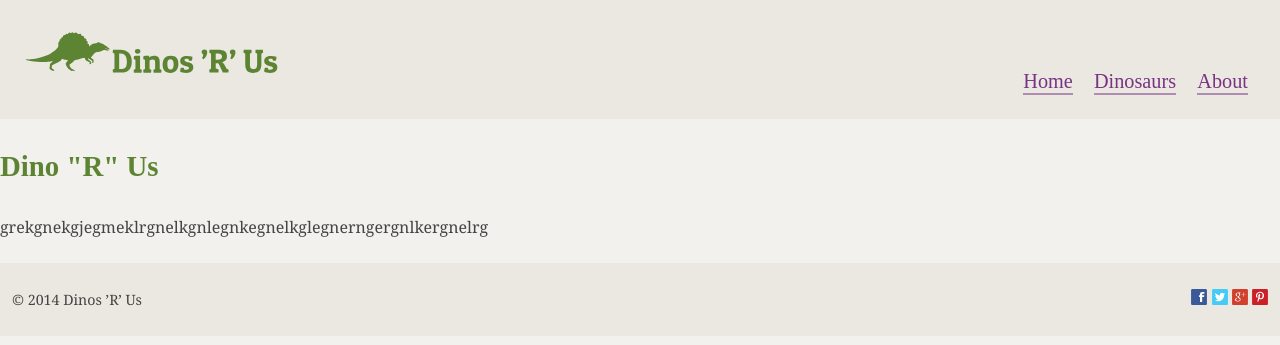
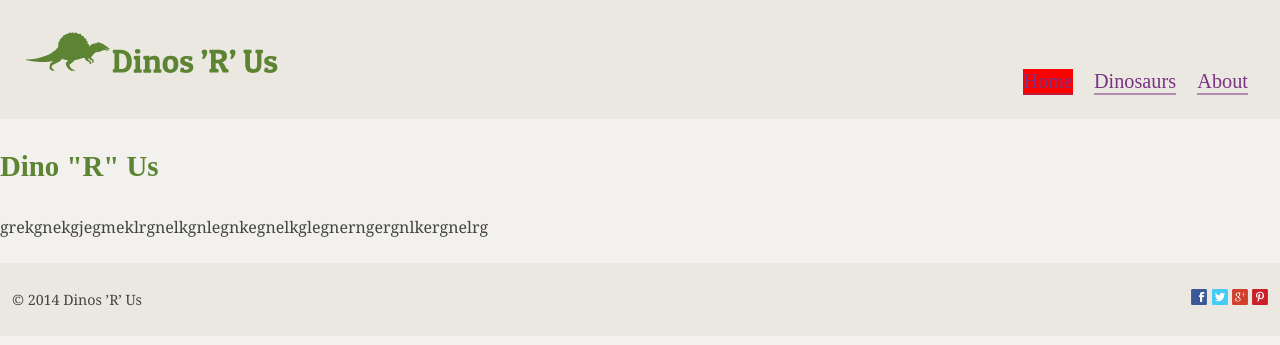
Before and after one commit to lorefranko/inclass-ecommerce, a Jekyll site: the page built from index.html, in a window 1280 px wide. Shown: the top 345 px of the page. Built offline with Jekyll 4.4.1, drawn with Linux system fonts in a browser that asks for light colours; some web fonts are replaced.

Commit message:
added colour background jus to home page link

```diff
--- a/_layouts/default.html
+++ b/_layouts/default.html
@@ -30,7 +30,7 @@
     <nav class="unit unit-s-1 unit-m-1 unit-l-2-3">
       <ul class="list-group giga brand-family push-0 nav">
         <li class="list-group-item list-group-item-inline">
-          <a href="{{site.baseurl}}/">Home</a>
+          <a class="current" href="{{site.baseurl}}/">Home</a>
         </li>
         <li class="list-group-item list-group-item-inline">
           <a href="{{site.baseurl}}/dinos/">Dinosaurs</a>
--- a/css/header.css
+++ b/css/header.css
@@ -25,6 +25,10 @@
   margin: 0 0.4em;
 }
 
+.current{
+  background-color: red;
+}
+
 @media only screen and (min-width: 50em) {
 
   .nav {
@@ -32,4 +36,6 @@
     text-align: right;
   }
 
+
+
 }
```
